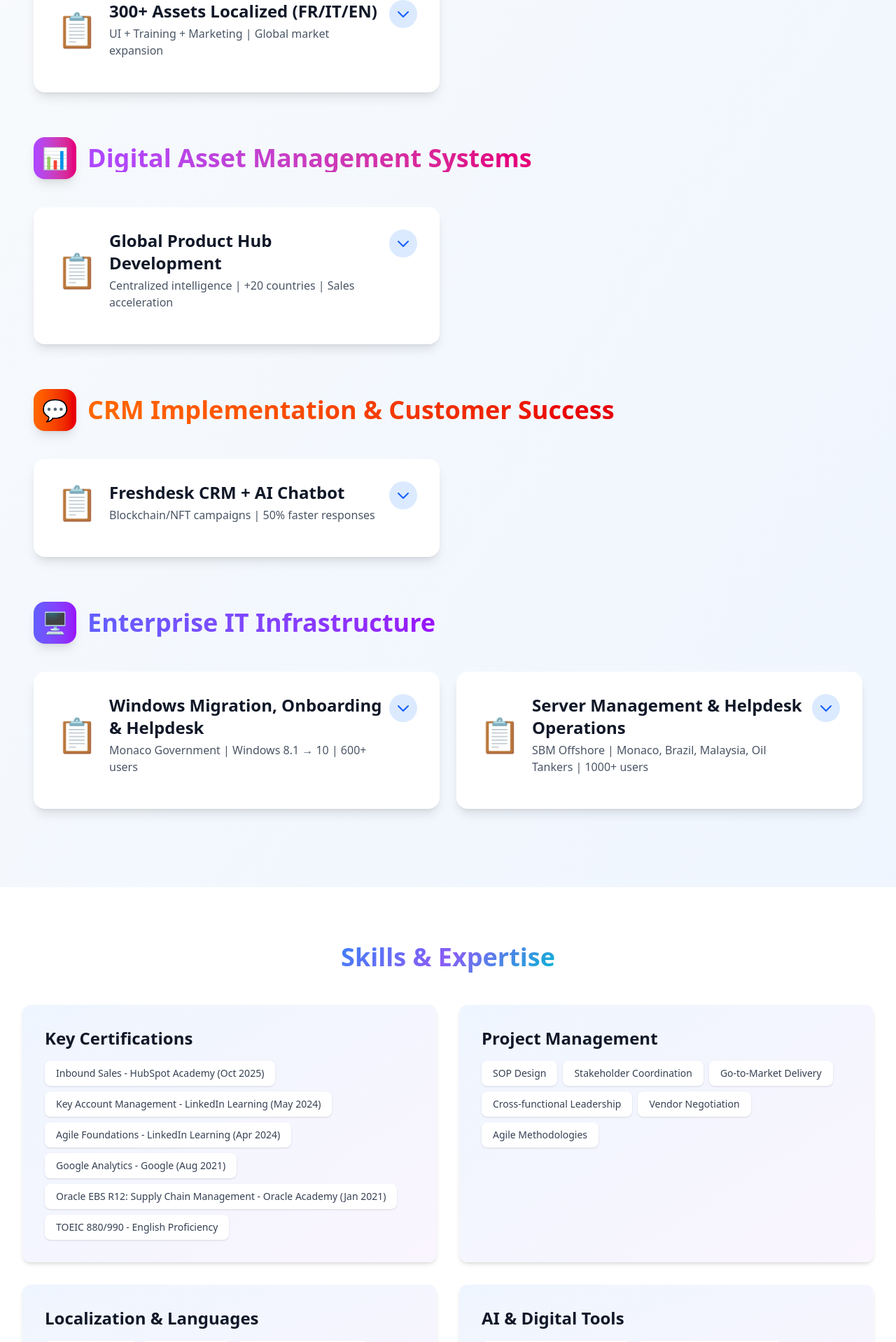
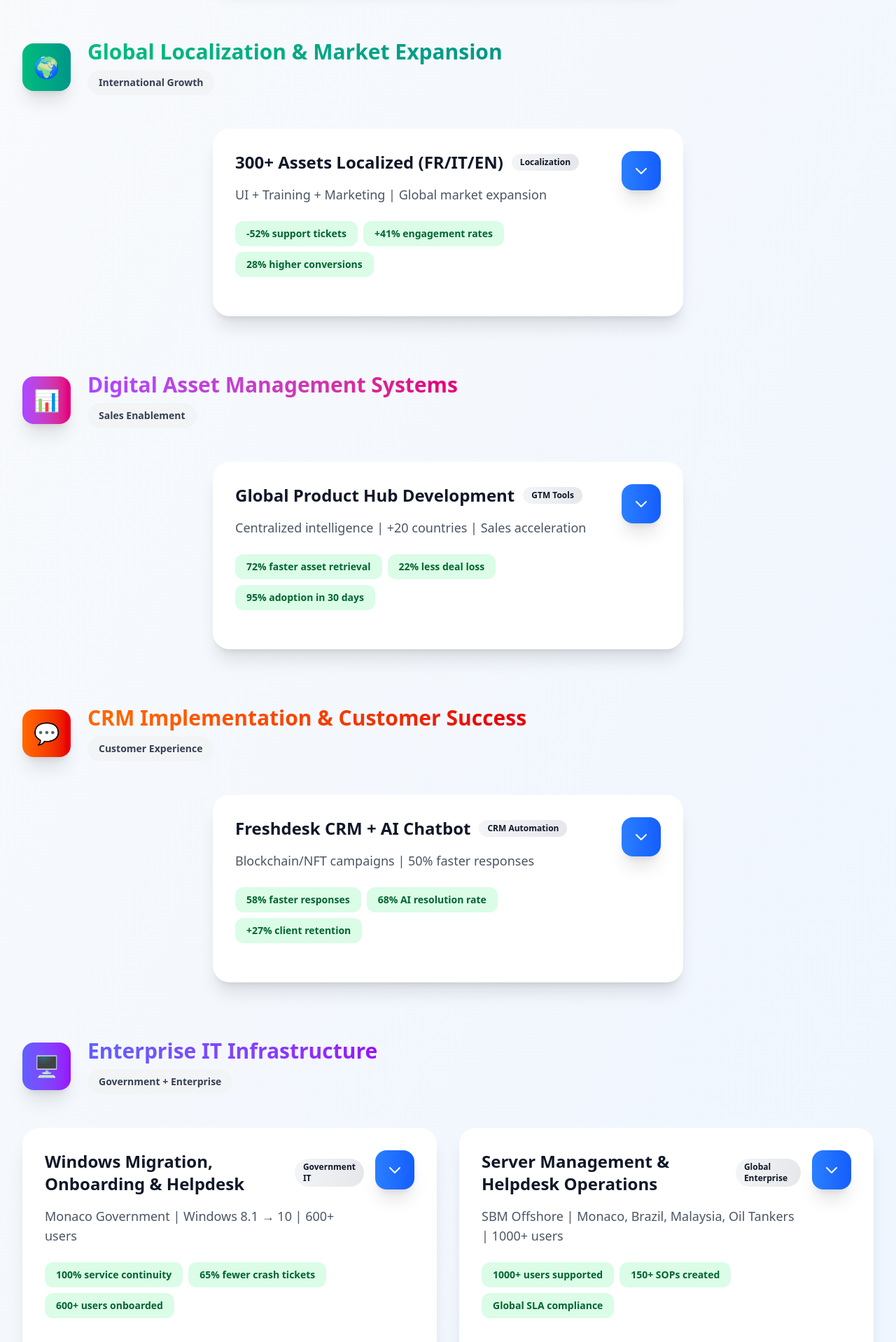
Before and after one commit to nizar-efk95/nizar-portfolio, a React (Vite) app: page / in a window 1280 px wide. Shown: the part 2095-4013 px from the top of the page at 70% size. Built offline with nearby package versions, Linux system fonts and the light colour scheme.

Commit message:
Update App.jsx

```diff
--- a/src/App.jsx
+++ b/src/App.jsx
@@ -23,6 +23,7 @@
     category: "LMS Implementation & EdTech Solutions",
     icon: "🎓",
     color: "from-blue-500 to-indigo-600",
+    tag: "Enterprise SaaS",
     projects: [
       {
         id: 1,
@@ -30,6 +31,12 @@
         teaser: "+20 countries | SSO + Azure AD | 8 regions live",
         company: "ViewSonic, Taipei",
         date: "2024 - Present",
+        tag: "B2B EdTech",
+        quickWins: [
+          "+32% customer retention",
+          "75% faster content deployment",
+          "92% SSO adoption"
+        ],
         challenges: "Regional sales teams used 12+ fragmented LMS platforms with no SSO, causing 40% training dropout rates, manual user provisioning delays, and zero analytics visibility across global markets.",
         tasks: [
           "Architected LearnWorlds SSO + Azure AD integration for 8 regions",
@@ -51,6 +58,7 @@
     category: "Global Localization & Market Expansion",
     icon: "🌍",
     color: "from-emerald-500 to-teal-600",
+    tag: "International Growth",
     projects: [
       {
         id: 2,
@@ -58,6 +66,12 @@
         teaser: "UI + Training + Marketing | Global market expansion",
         company: "ViewSonic, Taipei",
         date: "2022 - Present",
+        tag: "Localization",
+        quickWins: [
+          "-52% support tickets",
+          "+41% engagement rates",
+          "28% higher conversions"
+        ],
         challenges: "French/Italian markets saw 65% lower conversion rates due to English-only UI, 200+ weekly support tickets for translation requests, and culturally mismatched sales materials blocking expansion.",
         tasks: [
           "Localized 300+ assets (UI strings, 45 training modules, 120 email campaigns, 35 sales decks)",
@@ -79,6 +93,7 @@
     category: "Digital Asset Management Systems",
     icon: "📊",
     color: "from-purple-500 to-pink-600",
+    tag: "Sales Enablement",
     projects: [
       {
         id: 3,
@@ -86,6 +101,12 @@
         teaser: "Centralized intelligence | +20 countries | Sales acceleration",
         company: "ViewSonic, Taipei",
         date: "2024",
+        tag: "GTM Tools",
+        quickWins: [
+          "72% faster asset retrieval",
+          "22% less deal loss",
+          "95% adoption in 30 days"
+        ],
         challenges: "Sales teams wasted 6+ hours/week hunting scattered assets across 17 platforms, inconsistent regional messaging caused 25% lost deals, no version control led to compliance risks.",
         tasks: [
           "Built unified Product Hub integrating LearnWorlds + 7 regional systems",
@@ -107,6 +128,7 @@
     category: "CRM Implementation & Customer Success",
     icon: "💬",
     color: "from-orange-500 to-red-600",
+    tag: "Customer Experience",
     projects: [
       {
         id: 4,
@@ -114,6 +136,12 @@
         teaser: "Blockchain/NFT campaigns | 50% faster responses",
         company: "Lootex, Taipei",
         date: "2021",
+        tag: "CRM Automation",
+        quickWins: [
+          "58% faster responses",
+          "68% AI resolution rate",
+          "+27% client retention"
+        ],
         challenges: "Fragmented client data across 5 tools caused 72-hour response delays, NFT campaign support overwhelmed team (300+ tickets/week), no onboarding automation lost 35% early clients.",
         tasks: [
           "Led Freshdesk implementation + custom NFT workflow automations",
@@ -135,6 +163,7 @@
     category: "Enterprise IT Infrastructure",
     icon: "🖥️",
     color: "from-indigo-500 to-purple-600",
+    tag: "Government + Enterprise",
     projects: [
       {
         id: 5,
@@ -142,6 +171,12 @@
         teaser: "Monaco Government | Windows 8.1 → 10 | 600+ users",
         company: "Monaco Government",
         date: "2019",
+        tag: "Government IT",
+        quickWins: [
+          "100% service continuity",
+          "65% fewer crash tickets",
+          "600+ users onboarded"
+        ],
         challenges: "Legacy Windows 8.1 systems across Monaco Government services (600+ users) caused security vulnerabilities, compliance failures, and frequent crashes. New OS onboarding + account/server issues overwhelmed helpdesk.",
         tasks: [
           "Executed Windows 8.1 → Windows 10 migration across all government services",
@@ -163,6 +198,12 @@
         teaser: "SBM Offshore | Monaco, Brazil, Malaysia, Oil Tankers | 1000+ users",
         company: "SBM Offshore, Monaco",
         date: "2018",
+        tag: "Global Enterprise",
+        quickWins: [
+          "1000+ users supported",
+          "150+ SOPs created",
+          "Global SLA compliance"
+        ],
         challenges: "Critical servers (email, file sharing, Active Directory) across SBM Offshore operations in Monaco, Brazil, Malaysia, and oil tankers (1000+ users) suffered frequent outages. Helpdesk handled high-volume tickets manually across global locations.",
         tasks: [
           "Managed server infrastructure (email, file servers, Active Directory) for global SBM Offshore operations",
@@ -181,6 +222,8 @@
     ]
   }
 ]
+
+
 
 const skills = [
 {
@@ -384,111 +427,76 @@
 </section>
 
 {/* ✅ COMPLETE PROJECTS SECTION - SEO CATEGORIES + ICONS FIXED */}
-<section id="projects" className="py-12 sm:py-16 md:py-20 bg-gradient-to-br from-gray-50 to-blue-50">
-<div className="max-w-7xl mx-auto px-4 sm:px-6 lg:px-8">
-<h2 className="text-3xl sm:text-4xl font-bold text-center mb-12">
-<span className="text-gradient">Projects by Expertise Area</span>
-</h2>
+<section id="projects" className="py-20 bg-gradient-to-br from-gray-50 to-blue-50">
+  <div className="max-w-7xl mx-auto px-4 lg:px-8">
+    <h2 className="text-4xl font-bold text-center mb-16 text-gradient">Projects by Expertise</h2>
 
     {projectCategories.map((category) => (
-<div key={category.category} className="mb-16 last:mb-8">
-{/* ✅ CATEGORY HEADER - ICON ONLY ON TITLE */}
-<div className="flex items-center mb-10 px-4">
-<div className={`p-3 rounded-2xl bg-gradient-to-r ${category.color} text-white text-3xl mr-4 shadow-lg`}>
+      <div key={category.category} className="mb-20 last:mb-0">
+        {/* Category Header */}
+        <div className="flex items-center mb-12">
+          <div className={`p-4 rounded-2xl bg-gradient-to-r ${category.color} text-white text-3xl mr-6 shadow-xl`}>
             {category.icon}
           </div>
-<h3 className={`text-2xl sm:text-3xl md:text-4xl font-bold bg-gradient-to-r ${category.color} bg-clip-text text-transparent`}>
+          <div>
+            <h3 className={`text-3xl font-bold bg-gradient-to-r ${category.color} bg-clip-text text-transparent`}>
               {category.category}
             </h3>
+            <span className="inline-block mt-2 px-4 py-2 bg-gray-100 text-sm font-bold rounded-full text-gray-700">
+              {category.tag}
+            </span>
+          </div>
         </div>
 
-{/* ✅ 2-COLUMN PROJECTS GRID */}
-<div className="grid md:grid-cols-2 gap-6 px-4">
+        {/* Project Cards - 1 col single, 2 col multiple */}
+        <div className={`grid gap-8 ${category.projects.length === 1 ? 'max-w-2xl mx-auto' : 'md:grid-cols-2'}`}>
           {category.projects.map((project) => (
-<div
-key={project.id}
-className="relative bg-white rounded-xl sm:rounded-2xl shadow-lg overflow-hidden transition-all duration-500 cursor-pointer hover:shadow-xl md:hover:scale-[1.02] active:scale-95"
-onClick={() => setExpandedProject(expandedProject === project.id ? null : project.id)}
->
-<div className="p-5 sm:p-6 md:p-8">
-<div className="flex items-start justify-between mb-3 sm:mb-4">
-<div className="flex items-start sm:items-center space-x-3 sm:space-x-4 flex-1 min-w-0">
-{/* ✅ GENERIC PROJECT ICON - NOT CATEGORY ICON */}
-<div className="text-3xl sm:text-4xl md:text-5xl flex-shrink-0">📋</div>
-<div className="flex-1 min-w-0">
-<h3 className="text-lg sm:text-xl md:text-2xl font-bold text-gray-900 break-words">{project.title}</h3>
-<p className="text-sm sm:text-base text-gray-600 mt-1 break-words">{project.teaser}</p>
+            <div key={project.id} className="group bg-white rounded-3xl shadow-xl overflow-hidden hover:shadow-2xl transition-all duration-500 hover:-translate-y-3">
+              {/* Header + Quick Wins */}
+              <div className="p-8">
+                <div className="flex items-start justify-between mb-6">
+                  <div className="flex-1">
+                    <div className="flex items-center space-x-3 mb-4">
+                      <h3 className="text-2xl font-bold text-gray-900 group-hover:text-gray-800">{project.title}</h3>
+                      <span className="px-3 py-1 bg-gradient-to-r from-gray-100 to-gray-200 text-xs font-bold rounded-full">{project.tag}</span>
+                    </div>
+                    <p className="text-lg text-gray-600 mb-6">{project.teaser}</p>
+                    {/* QUICK WINS - 30-sec scan */}
+                    <div className="flex flex-wrap gap-2">
+                      {project.quickWins.map((win, i) => (
+                        <span key={i} className="px-4 py-2 bg-green-100 text-green-800 text-sm font-bold rounded-xl">
+                          {win}
+                        </span>
+                      ))}
                     </div>
                   </div>
-<button className={`flex-shrink-0 w-8 h-8 sm:w-10 sm:h-10 ml-2 rounded-full bg-blue-100 flex items-center justify-center transition-transform duration-300 ${
-expandedProject === project.id ? 'rotate-180' : ''
-}`}>
-<svg className="w-5 h-5 sm:w-6 sm:h-6 text-blue-600" fill="none" stroke="currentColor" viewBox="0 0 24 24">
+                  <button
+                    onClick={(e) => {e.stopPropagation(); setExpandedProject(expandedProject === project.id ? null : project.id)}}
+                    className="w-14 h-14 rounded-2xl bg-gradient-to-r from-blue-500 to-blue-600 text-white shadow-xl hover:shadow-2xl transition-all ml-4 flex items-center justify-center"
+                  >
+                    <svg className={`w-6 h-6 transition-transform ${expandedProject === project.id ? 'rotate-180' : ''}`} fill="none" stroke="currentColor" viewBox="0 0 24 24">
                       <path strokeLinecap="round" strokeLinejoin="round" strokeWidth={2} d="M19 9l-7 7-7-7" />
                     </svg>
                   </button>
                 </div>
+              </div>
 
-{/* Expanded Details */}
-<div className={`transition-all duration-500 overflow-hidden ${
-expandedProject === project.id ? 'max-h-[2000px] opacity-100 mt-4 sm:mt-6' : 'max-h-0 opacity-0'
+              {/* Expandable Details */}
+              <div className={`bg-gradient-to-b from-gray-50 to-white overflow-hidden transition-all duration-700 ${
+                expandedProject === project.id ? 'max-h-96 py-8 px-8' : 'max-h-0'
               }`}>
-<div className="border-t pt-4 sm:pt-6 space-y-4 sm:space-y-6">
-{/* Company & Date */}
-<div className="bg-gradient-to-r from-blue-50 to-purple-50 rounded-lg sm:rounded-xl p-3 sm:p-4">
-<div className="flex flex-col sm:flex-row sm:justify-between sm:items-center gap-2 sm:gap-0">
-<div>
-<p className="text-xs sm:text-sm text-gray-600 font-medium">Company</p>
-<p className="text-sm sm:text-base md:text-lg font-bold text-gray-900 break-words">{project.company}</p>
-</div>
-<div className="sm:text-right">
-<p className="text-xs sm:text-sm text-gray-600 font-medium">Timeline</p>
-<p className="text-sm sm:text-base md:text-lg font-bold text-blue-600">{project.date}</p>
+                {expandedProject === project.id && (
+                  <div className="space-y-6">
+                    {/* Company/Date */}
+                    <div className="bg-gradient-to-r from-blue-50 to-indigo-50 rounded-2xl p-6">
+                      <div className="flex justify-between items-center">
+                        <div><p className="text-sm font-bold text-gray-600 uppercase tracking-wide">Company</p><p className="text-xl font-bold">{project.company}</p></div>
+                        <div className="text-right"><p className="text-sm font-bold text-gray-600 uppercase">Timeline</p><p className="text-xl font-bold text-blue-600">{project.date}</p></div>
                       </div>
                     </div>
+                    {/* Challenges/Tasks/Results - keep your existing structure */}
                   </div>
-
-{/* Challenges */}
-<div>
-<h4 className="text-base sm:text-lg font-bold text-gray-900 mb-2 sm:mb-3 flex items-center">
-<span className="text-xl sm:text-2xl mr-2">🎯</span> Challenges
-</h4>
-<p className="text-sm sm:text-base text-gray-700 leading-relaxed bg-red-50 p-3 sm:p-4 rounded-lg border-l-4 border-red-400">
-{project.challenges}
-</p>
-</div>
-
-{/* Tasks */}
-<div>
-<h4 className="text-base sm:text-lg font-bold text-gray-900 mb-2 sm:mb-3 flex items-center">
-<span className="text-xl sm:text-2xl mr-2">⚙️</span> Key Tasks
-</h4>
-<ul className="space-y-2 sm:space-y-3">
-{project.tasks.map((task, idx) => (
-<li key={idx} className="flex items-start bg-blue-50 p-3 sm:p-4 rounded-lg">
-<span className="text-blue-600 font-bold mr-2 sm:mr-3 flex-shrink-0 text-lg">•</span>
-<span className="text-sm sm:text-base text-gray-700">{task}</span>
-</li>
-))}
-</ul>
-</div>
-
-{/* Results */}
-<div>
-<h4 className="text-base sm:text-lg font-bold text-gray-900 mb-2 sm:mb-3 flex items-center">
-<span className="text-xl sm:text-2xl mr-2">✨</span> Results & Impact
-</h4>
-<ul className="space-y-2 sm:space-y-3">
-{project.results.map((result, idx) => (
-<li key={idx} className="flex items-start bg-green-50 p-3 sm:p-4 rounded-lg">
-<span className="text-green-600 font-bold mr-2 sm:mr-3 flex-shrink-0 text-lg">✓</span>
-<span className="text-sm sm:text-base text-gray-700 font-medium">{result}</span>
-</li>
-))}
-</ul>
-</div>
-</div>
-</div>
+                )}
               </div>
             </div>
           ))}
@@ -498,22 +506,15 @@
   </div>
 </section>
 
+
 {/* Skills Section */}
-<section id="skills" className="py-12 sm:py-16 md:py-20 bg-white">
-<div className="max-w-7xl mx-auto px-4 sm:px-6 lg:px-8">
-<h2 className="text-3xl sm:text-4xl font-bold text-center mb-8 sm:mb-12">
-<span className="text-gradient">Skills & Expertise</span>
-</h2>
-<div className="grid md:grid-cols-2 gap-4 sm:gap-6 md:gap-8">
-{skills.map((skillGroup, index) => (
-<div key={index} className="bg-gradient-to-br from-blue-50 to-purple-50 rounded-xl p-5 sm:p-6 md:p-8 shadow-md hover:shadow-lg transition">
-<h3 className="text-lg sm:text-xl md:text-2xl font-bold text-gray-900 mb-3 sm:mb-4">{skillGroup.category}</h3>
-<div className="flex flex-wrap gap-2">
-{skillGroup.items.map((skill, idx) => (
-<span
-key={idx}
-className="px-3 py-2 sm:px-4 bg-white text-gray-700 rounded-lg shadow-sm hover:shadow-md transition text-xs sm:text-sm font-medium"
->
+<div className="grid md:grid-cols-2 lg:grid-cols-3 gap-6">
+  {skills.map((group, i) => (
+    <div key={i} className="bg-gradient-to-br from-blue-50 to-purple-50 rounded-2xl p-8 shadow-lg hover:shadow-xl transition">
+      <h3 className="text-2xl font-bold text-gray-900 mb-6">{group.category}</h3>
+      <div className="grid grid-cols-2 gap-3">
+        {group.items.map((skill, j) => (
+          <span key={j} className="px-4 py-3 bg-white text-gray-800 rounded-xl shadow-sm hover:shadow-md transition font-medium text-sm">
             {skill}
           </span>
         ))}
@@ -521,8 +522,6 @@
     </div>
   ))}
 </div>
-</div>
-</section>
 
 {/* Education Section */}
 <section id="education" className="py-12 sm:py-16 md:py-20 bg-gradient-to-br from-gray-50 to-purple-50">
@@ -561,20 +560,17 @@
 and digital transformation. Feel free to reach out for collaborations, consulting,
 or speaking opportunities.
 </p>
-<div className="flex flex-col sm:flex-row justify-center gap-3 sm:gap-4">
-<a
-href="mailto:nizarelfyek95pro@gmail.com"
-className="px-6 sm:px-8 py-3 sm:py-4 bg-blue-600 text-white rounded-lg hover:bg-blue-700 active:scale-95 transition shadow-lg hover:shadow-xl text-sm sm:text-base md:text-lg font-medium break-all"
->
-📧 nizarelfyek95pro@gmail.com
+<div className="flex flex-col sm:flex-row gap-4 justify-center md:justify-start">
+  <a href="https://www.linkedin.com/in/nizar-el-fyek-a51318144/" target="_blank" rel="noopener noreferrer"
+     className="px-8 py-4 bg-gradient-to-r from-blue-600 to-indigo-600 text-white rounded-2xl hover:shadow-2xl hover:-translate-y-1 transition-all shadow-xl text-lg font-bold">
+    👔 Connect on LinkedIn
   </a>
-<a
-href="tel:+886965252126"
-className="px-6 sm:px-8 py-3 sm:py-4 border-2 border-blue-600 text-blue-600 rounded-lg hover:bg-blue-50 active:scale-95 transition text-sm sm:text-base md:text-lg font-medium"
->
-📱 +886-965-252-126
+  <a href="mailto:nizarelfyek95pro@gmail.com"
+     className="px-8 py-4 border-3 border-blue-600 text-blue-600 rounded-2xl hover:bg-blue-600 hover:text-white transition-all font-bold text-lg">
+    💬 Get in Touch
   </a>
 </div>
+
 <div className="pt-4 sm:pt-8">
 <a
 href="https://www.linkedin.com/in/nizar-el-fyek-a51318144/"
```
Lines whose indentation alone changed are shown as unchanged.
